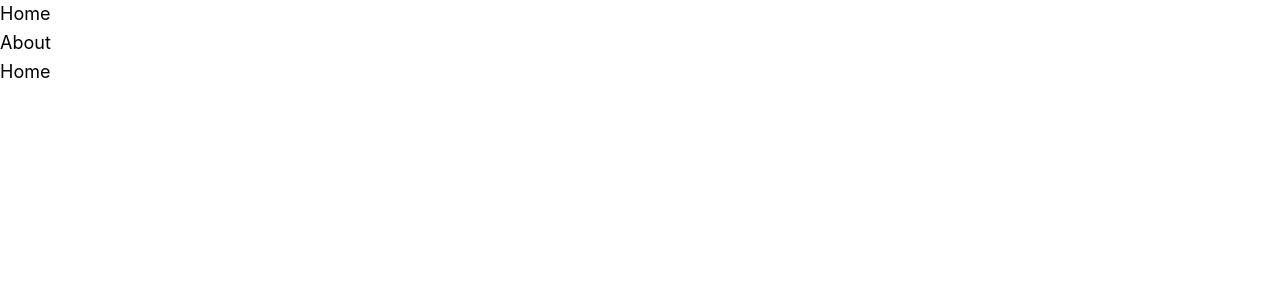
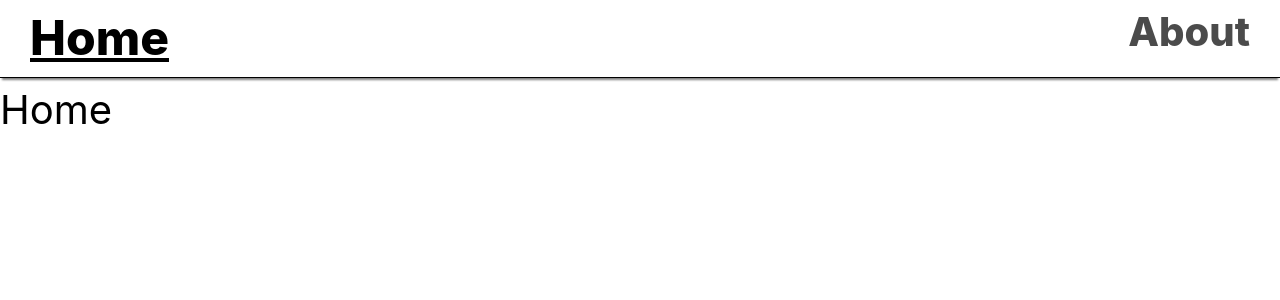
Before and after one commit to sarangdaddy/nest-js-playground, a Next.js app: page / in a window 1280 px wide. Shown: the top 300 px of the page. Built offline with nearby package versions, Linux system fonts and the light colour scheme.

Commit message:
Design : NavBar style 추가

```diff
--- a/components/NavBar.js
+++ b/components/NavBar.js
@@ -1,14 +1,43 @@
 import Link from "next/link";
+import { useRouter } from "next/router";
 
 const NavBar = () => {
+  const router = useRouter();
   return (
     <nav>
       <div>
-        <Link href="/">Home</Link>
+        <Link href="/">
+          <a className={router.pathname === "/" ? "active" : ""}>Home</a>
+        </Link>
       </div>
       <div>
-        <Link href="about">About</Link>
+        <Link href="about">
+          <a className={router.pathname === "/about" ? "active" : ""}>About</a>
+        </Link>
       </div>
+      <style jsx global>{`
+        nav {
+          display: flex;
+          justify-content: space-between;
+          border-bottom: 1px solid black;
+          box-shadow: 0px 4px 2px -2px gray;
+        }
+        nav a {
+          font-weight: 800;
+          padding: 30px;
+          opacity: 0.7;
+          transition: opacity 0.3s ease-in-out;
+        }
+        nav a:hover {
+          opacity: 1;
+        }
+
+        nav a.active {
+          opacity: 1;
+          font-size: 1.2em;
+          text-decoration: underline;
+        }
+      `}</style>
     </nav>
   );
 };
--- a/styles/globals.css
+++ b/styles/globals.css
@@ -4,7 +4,6 @@ body {
   margin: 0;
   font-family: -apple-system, BlinkMacSystemFont, Segoe UI, Roboto, Oxygen,
     Ubuntu, Cantarell, Fira Sans, Droid Sans, Helvetica Neue, sans-serif;
-  font-size: 16px;
   line-height: 1.6;
 }
 
@@ -25,18 +24,18 @@ a {
 
 @media only screen and (max-width: 600px) {
   body {
-    font-size: 14px;
+    font-size: 24px;
   }
 }
 
 @media only screen and (min-width: 601px) and (max-width: 1024px) {
   body {
-    font-size: 16px;
+    font-size: 32px;
   }
 }
 
 @media only screen and (min-width: 1025px) {
   body {
-    font-size: 18px;
+    font-size: 40px;
   }
 }
```
